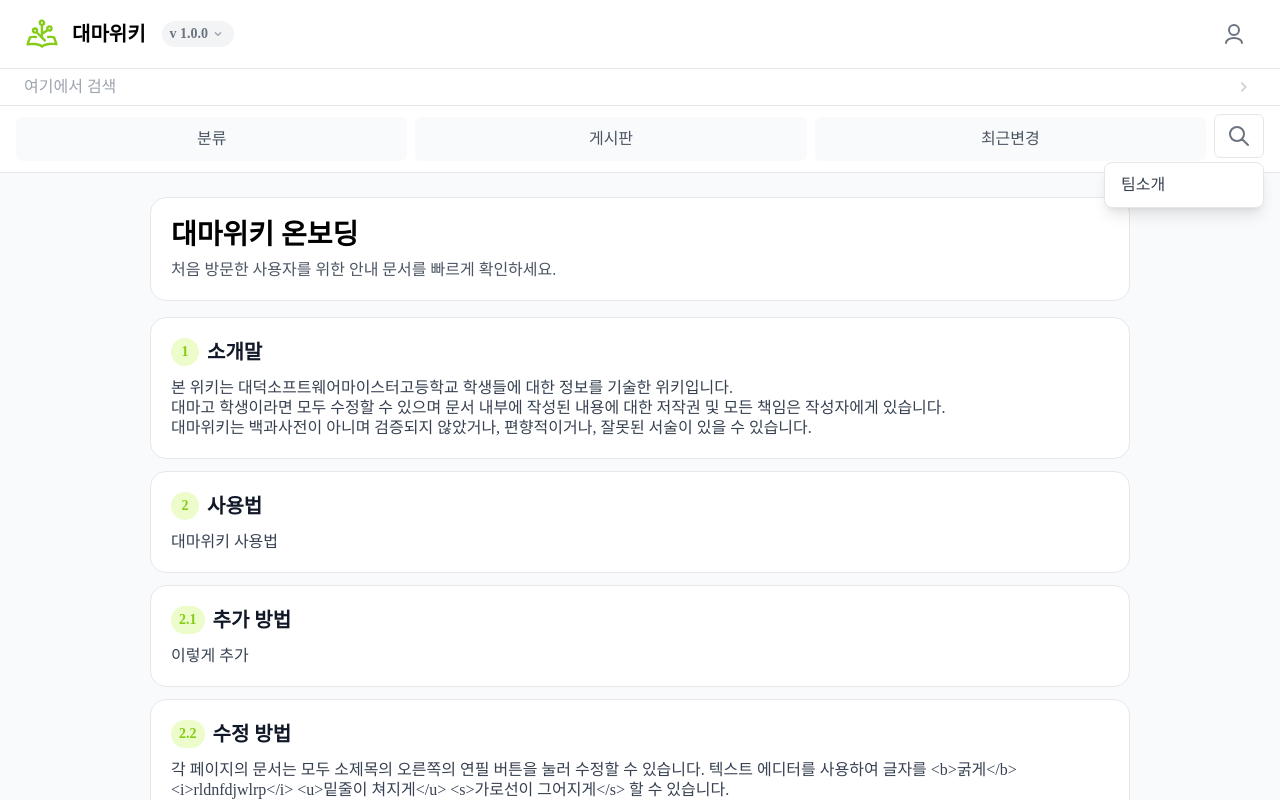
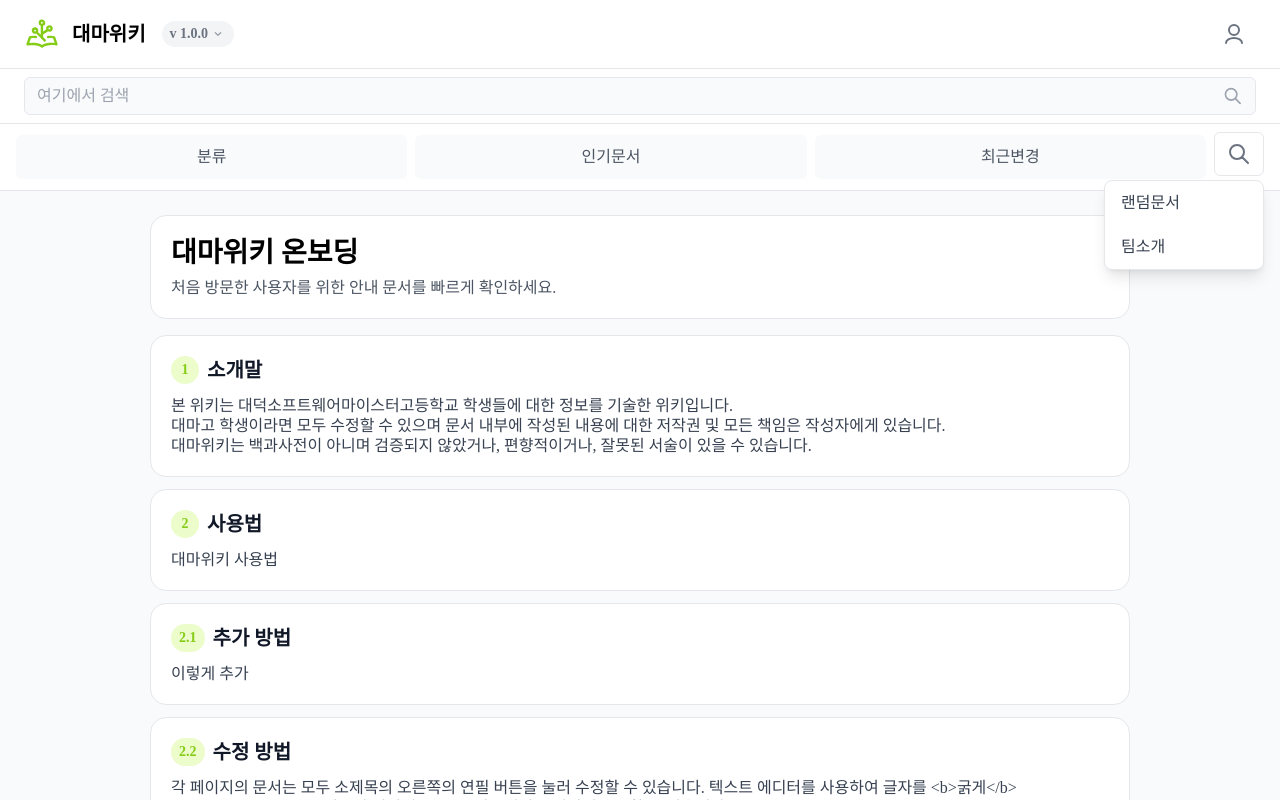
Before and after one commit to Daemawiki/Claudia, a Next.js app: page /main in a window 1280 px wide. Both pictures are taken after a click on the button 1238 px from the left and 136 px from the top of the page. Shown: the top 800 px of the page. Built offline with nearby package versions, Linux system fonts and the light colour scheme.

Commit message:
fix :: 헤더 라우팅과 검색 제출 동작 연결

```diff
--- a/src/components/Header.tsx
+++ b/src/components/Header.tsx
@@ -5,33 +5,65 @@ import { Button, SearchInput } from "@/components";
 import { usePathname, useRouter } from "next/navigation";
 import { getCookie } from "@/apis/cookies";
 
+interface NavItem {
+  text: string;
+  link: string;
+  priority: number;
+  subItems?: {
+    text: string;
+    link: string;
+  }[];
+}
+
 export const Header = () => {
   const router = useRouter();
   const pathname = usePathname();
   const [mobileMenuOpen, setMobileMenuOpen] = useState<boolean>(false);
+  const [searchKeyword, setSearchKeyword] = useState<string>("");
   const mobileMenuRef = useRef<HTMLDivElement>(null);
 
-  const navList = [
+  const navList: NavItem[] = [
     {
       text: "분류",
       link: "/division",
-      array: ["학생", "선생님", "사건/사고", "동아리"],
+      subItems: [
+        { text: "학생", link: "/division/student" },
+        { text: "선생님", link: "/division" },
+        { text: "사건/사고", link: "/division" },
+        { text: "동아리", link: "/division" },
+      ],
       priority: 1,
     },
     {
-      text: "게시판",
-      link: "/",
-      array: ["학생", "선생님", "어쩌고"],
+      text: "인기문서",
+      link: "/popular",
       priority: 2,
     },
-    { text: "최근변경", link: "/recent", array: [""], priority: 3 },
-    { text: "팀소개", link: "/team", array: [""], priority: 4 },
+    { text: "최근변경", link: "/recent", priority: 3 },
+    { text: "랜덤문서", link: "/document/1", priority: 4 },
+    { text: "팀소개", link: "/team", priority: 5 },
   ];
 
   const primaryMobileNav = navList
     .filter(item => item.priority <= 3)
     .sort((a, b) => a.priority - b.priority);
   const secondaryMobileNav = navList.filter(item => item.priority > 3);
+
+  const routeTo = (link: string) => {
+    router.push(link);
+    setMobileMenuOpen(false);
+  };
+
+  const submitSearch = () => {
+    const trimmedKeyword = searchKeyword.trim();
+
+    if (!trimmedKeyword) {
+      router.push("/search");
+      return;
+    }
+
+    router.push(`/search?q=${encodeURIComponent(trimmedKeyword)}`);
+  };
 
   const isActive = (link: string) => {
     if (link === "/") {
@@ -82,14 +114,14 @@ export const Header = () => {
               </div>
             </div>
             <div className="hidden lg:flex items-center gap-1 flex-none">
-              {navList.map(({ text, array, link }, index) => (
+              {navList.map(({ text, link, subItems }, index) => (
                 <div
                   key={index}
                   className="flex relative items-center justify-center min-h-[44px] group"
                 >
                   <button
                     type="button"
-                    onClick={() => router.push(link)}
+                    onClick={() => routeTo(link)}
                     aria-current={isActive(link) ? "page" : undefined}
                     className={`flex items-center gap-0.5 rounded-md px-3 py-2 transition-all ${
                       isActive(link)
@@ -98,7 +130,7 @@ export const Header = () => {
                     }`}
                   >
                     <p className="text-semibold18">{text}</p>
-                    {array.length > 1 && (
+                    {subItems && subItems.length > 0 && (
                       <Arrow
                         direction="down"
                         className={
@@ -109,14 +141,17 @@ export const Header = () => {
                       />
                     )}
                   </button>
-                  {array.length > 1 && (
+                  {subItems && subItems.length > 0 && (
                     <ul className="flex flex-col group-hover:left-0 group-focus-within:left-0 absolute top-11 rounded-lg -left-[9999px] min-w-[120px] shadow-lg bg-white overflow-hidden border border-gray200">
-                      {array.map((item, itemIndex) => (
-                        <li
-                          key={itemIndex}
-                          className="w-full px-4 py-2 bg-white hover:bg-gray50 whitespace-nowrap text-medium16 text-gray700"
-                        >
-                          {item}
+                      {subItems.map((item, itemIndex) => (
+                        <li key={itemIndex} className="w-full">
+                          <button
+                            type="button"
+                            onClick={() => routeTo(item.link)}
+                            className="w-full px-4 py-2 bg-white hover:bg-gray50 whitespace-nowrap text-medium16 text-gray700 text-left"
+                          >
+                            {item.text}
+                          </button>
                         </li>
                       ))}
                     </ul>
@@ -127,10 +162,21 @@ export const Header = () => {
           </div>
           <div className="flex items-center lg:gap-10 gap-4">
             <div className="w-[240px] flex md:hidden sm:hidden">
-              <SearchInput placeholder="검색" />
+              <SearchInput
+                placeholder="검색"
+                value={searchKeyword}
+                onChange={setSearchKeyword}
+                onSubmit={submitSearch}
+              />
             </div>
             {access_token ? (
-              <div></div>
+              <div className="flex md:hidden sm:hidden items-center gap-2">
+                <Button
+                  onClick={() => routeTo("/mypage")}
+                  text="마이페이지"
+                  style="white"
+                />
+              </div>
             ) : (
               <>
                 <div className="flex md:hidden sm:hidden items-center gap-2">
@@ -147,7 +193,7 @@ export const Header = () => {
                 </div>
                 <button
                   type="button"
-                  onClick={() => router.push("/login")}
+                  onClick={() => routeTo(access_token ? "/mypage" : "/login")}
                   className="hidden md:flex sm:flex p-1 cursor-pointer min-h-[44px] min-w-[44px] items-center justify-center"
                 >
                   <User className="text-gray500" />
@@ -158,12 +204,13 @@ export const Header = () => {
         </div>
       </div>
 
-      <div className="hidden md:flex sm:flex px-6 items-center">
-        <input
+      <div className="hidden md:flex sm:flex px-6 py-2 items-center">
+        <SearchInput
           placeholder="여기에서 검색"
-          className="text-black placeholder:text-gray400 bg-transparent text-medium16 w-full py-2"
+          value={searchKeyword}
+          onChange={setSearchKeyword}
+          onSubmit={submitSearch}
         />
-        <Arrow direction="right" className="text-gray300" />
       </div>
 
       <div className="hidden md:flex sm:flex px-4 py-2 border-t border-gray200 items-center gap-2">
@@ -171,7 +218,7 @@ export const Header = () => {
           <button
             type="button"
             key={item.text}
-            onClick={() => router.push(item.link)}
+            onClick={() => routeTo(item.link)}
             aria-current={isActive(item.link) ? "page" : undefined}
             className={`flex-1 min-h-[44px] rounded-md px-2 text-medium16 text-center ${
               isActive(item.link)
@@ -200,10 +247,7 @@ export const Header = () => {
                   <button
                     type="button"
                     key={item.text}
-                    onClick={() => {
-                      router.push(item.link);
-                      setMobileMenuOpen(false);
-                    }}
+                    onClick={() => routeTo(item.link)}
                     className={`w-full min-h-[44px] px-4 text-left text-medium16 ${
                       isActive(item.link)
                         ? "bg-lime100 text-lime500"
```
